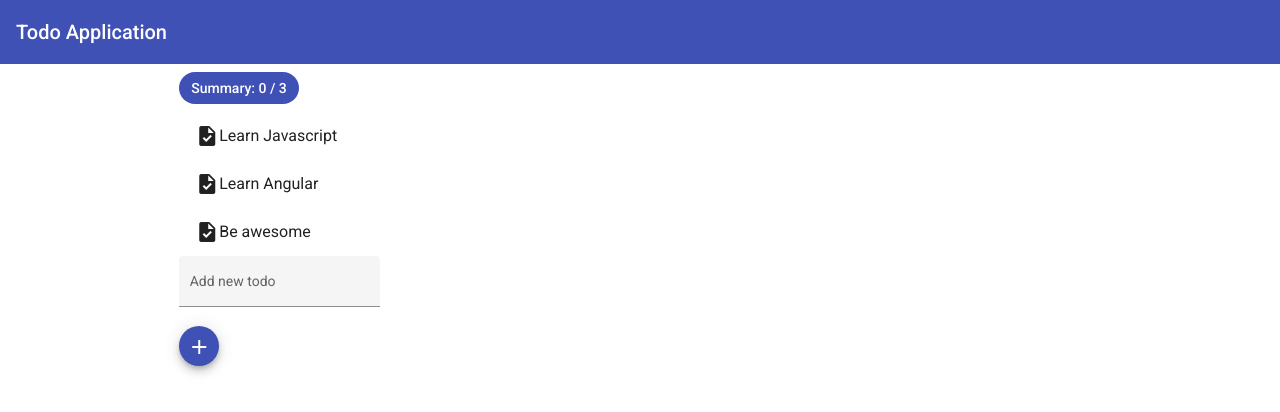
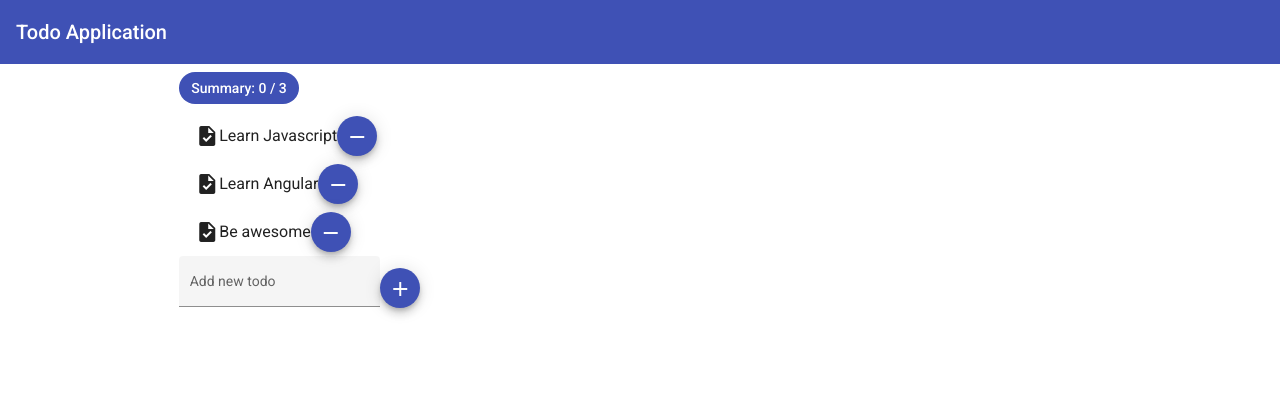
Before and after one commit to timmles/angular-bootcamp-mid-2022, an Angular app: page / in a window 1280 px wide. Shown: the top 412 px of the page. Built offline with nearby package versions, Linux system fonts and the light colour scheme.

Commit message:
asdfasdf

```diff
--- a/src/app/app.component.html
+++ b/src/app/app.component.html
@@ -6,7 +6,7 @@
   <div class="row">
     <div class="col-12">
       <app-todo-list-summary [todo]="todoArr"></app-todo-list-summary>
-      <todo-list [todo]="todoArr"></todo-list>
+      <todo-list [(todo)]="todoArr"></todo-list>
       <app-generic-input (todoAdd)="todoAdd($event)"></app-generic-input>
     </div>
   </div>
--- a/src/app/generic-input/generic-input.component.html
+++ b/src/app/generic-input/generic-input.component.html
@@ -1,9 +1,8 @@
-<form class="example-form">
-  <mat-form-field class="example-full-width" appearance="fill">
-    <mat-label>Add new todo</mat-label>
-    <input matInput placeholder="Ex. Pizza" value="" #todoInput (keydown.enter)="addTodo(todoInput)">
-  </mat-form-field>
-</form>
+<mat-form-field class="example-full-width" appearance="fill">
+  <mat-label>Add new todo</mat-label>
+  <input matInput placeholder="Ex. Pizza" value="" #todoInput (keydown.enter)="addTodo(todoInput)">
+</mat-form-field>
+
 <button mat-mini-fab color="primary" (click)="addTodo(todoInput)">
   <mat-icon>add</mat-icon>
 </button>
--- a/src/app/todo-list/todo-list.component.html
+++ b/src/app/todo-list/todo-list.component.html
@@ -4,6 +4,9 @@
   *ngFor="let item of todo; let i = index">
     <mat-icon aria-hidden="false" aria-label="Example task icon">task</mat-icon>
     {{item}}
+    <button mat-mini-fab color="primary" (click)="removeTodo(i)">
+      <mat-icon>remove</mat-icon>
+    </button>
   </mat-list-item>
 </mat-list>
 <p *ngIf="todo.length === 0">Everything done!</p>
--- a/src/app/todo-list/todo-list.component.ts
+++ b/src/app/todo-list/todo-list.component.ts
@@ -1,4 +1,4 @@
-import {Component, Input} from "@angular/core";
+import {Component, EventEmitter, Input, Output} from "@angular/core";
 
 @Component({
   selector: 'todo-list',
@@ -9,4 +9,12 @@ export class TodoListComponent {
 
   @Input()
   todo:string[] = []
+  @Output()
+  todoChange: EventEmitter<string[]> = new EventEmitter<string[]>()
+
+  removeTodo(index: number) {
+    let newArr = this.todo.filter((value, idx) => {return index !== idx})
+
+    this.todoChange.emit(newArr)
+  }
 }
```
